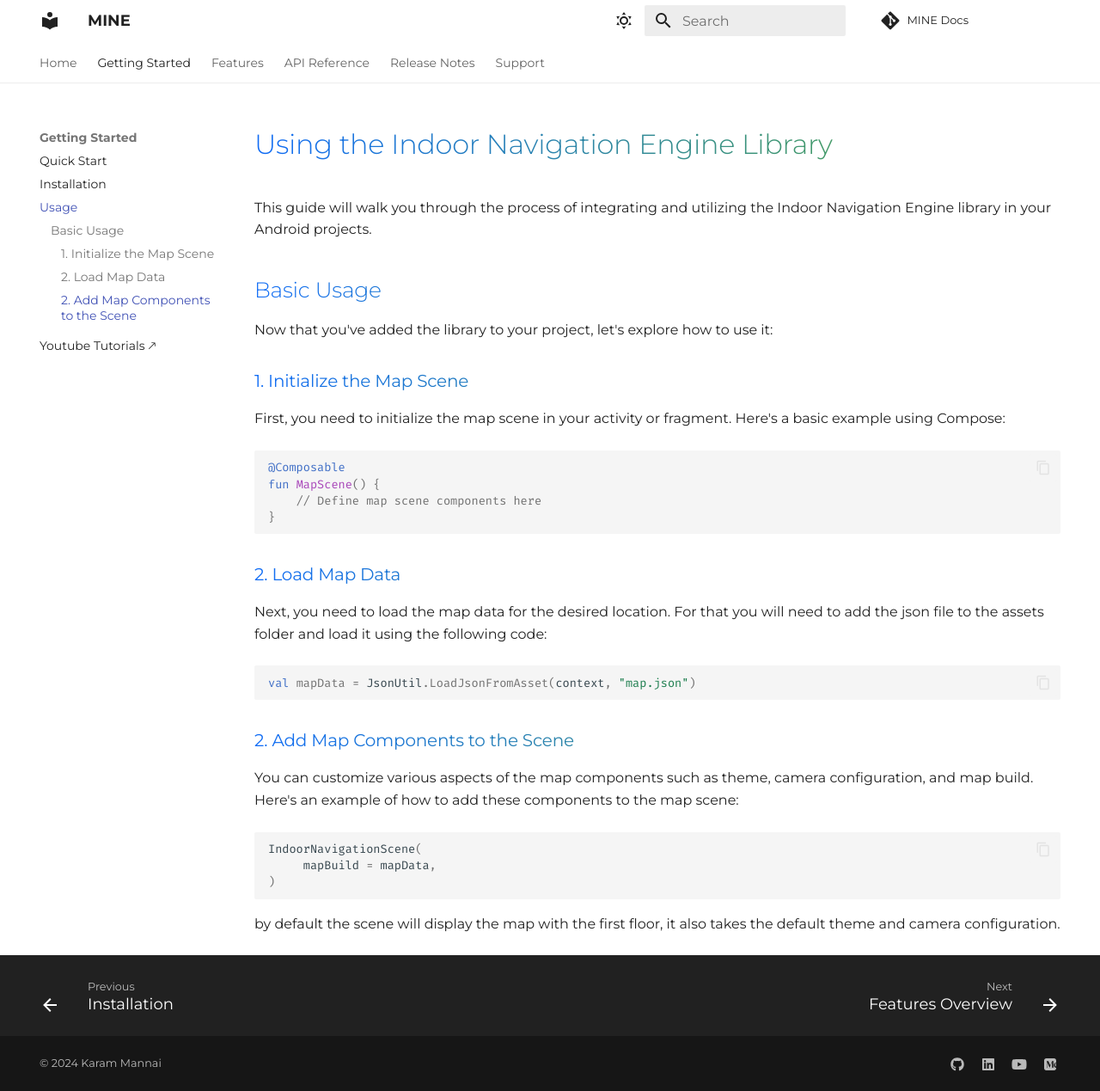
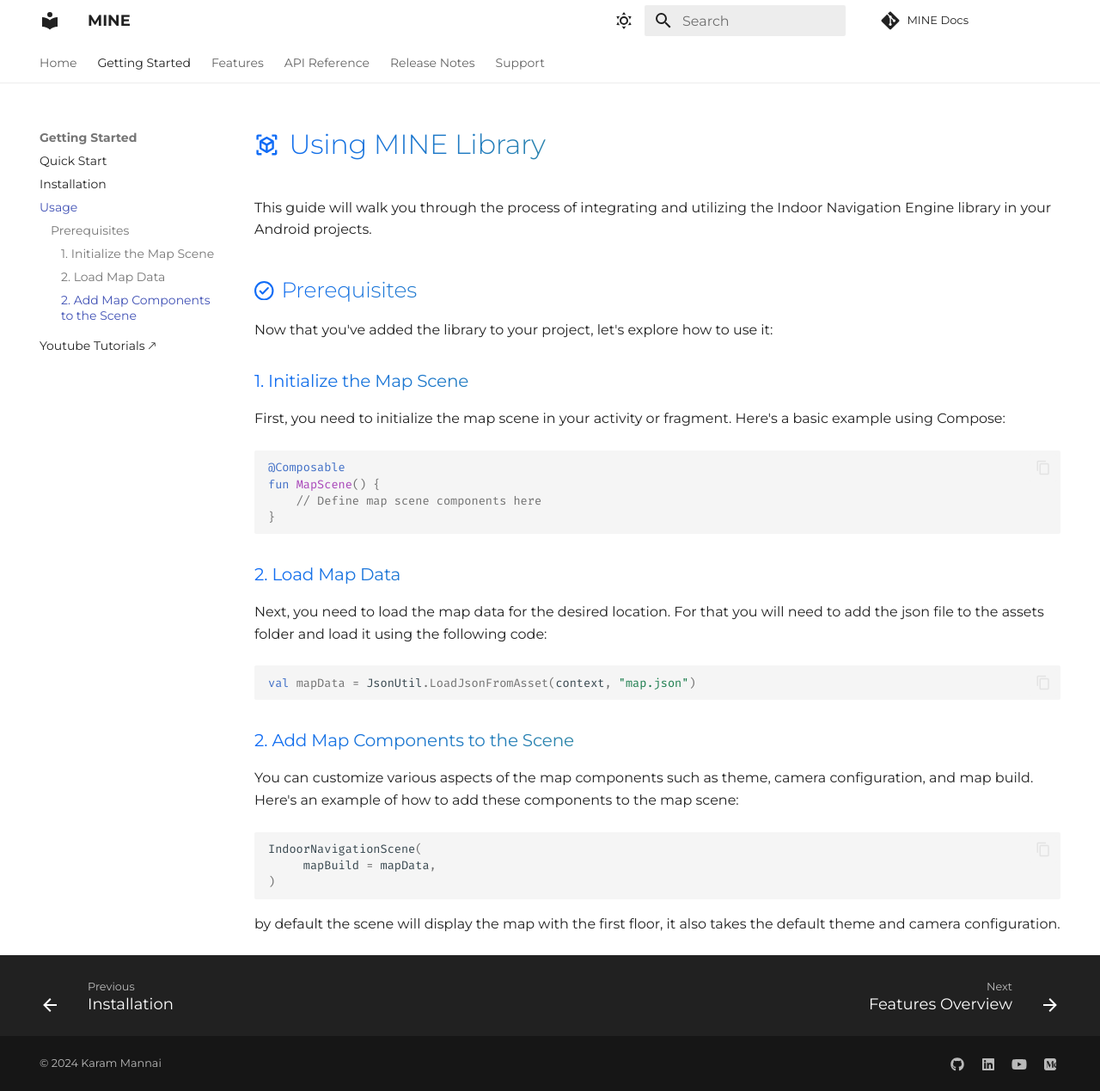
Before and after one commit to KvRae/MINE-Docs, an MkDocs documentation site: the page built from docs/getting_started/usage.md, in a window 1280 px wide and 1269 px high. Shown: the whole window at 86% size. Built offline with MkDocs 1.6.1 and Material for MkDocs 9.7.7, drawn with Linux system fonts in a browser that asks for light colours; comment, search, counter and statistics services are not loaded.

Commit message:
Adding Emojis on Getting started  page

```diff
--- a/docs/getting_started/usage.md
+++ b/docs/getting_started/usage.md
@@ -1,9 +1,9 @@
 
-# Using the Indoor Navigation Engine Library
+# <span class="emoji"> :material-cube-scan: </span> Using MINE Library
 
 This guide will walk you through the process of integrating and utilizing the Indoor Navigation Engine library in your Android projects.
 
-## Basic Usage
+## <span class="emoji"> :octicons-check-circle-16: </span> Prerequisites
 
 Now that you've added the library to your project, let's explore how to use it:
 
```
Also changed, not shown: docs/getting_started/installation.md (+4 -4 lines), docs/index.md (+1 -1 lines).
